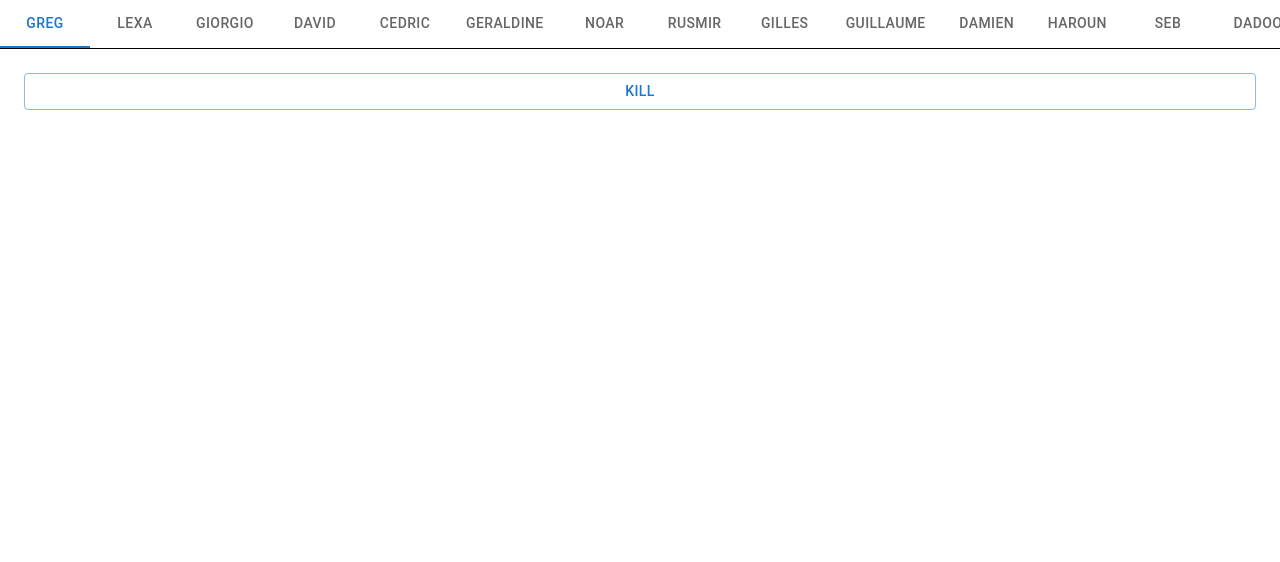
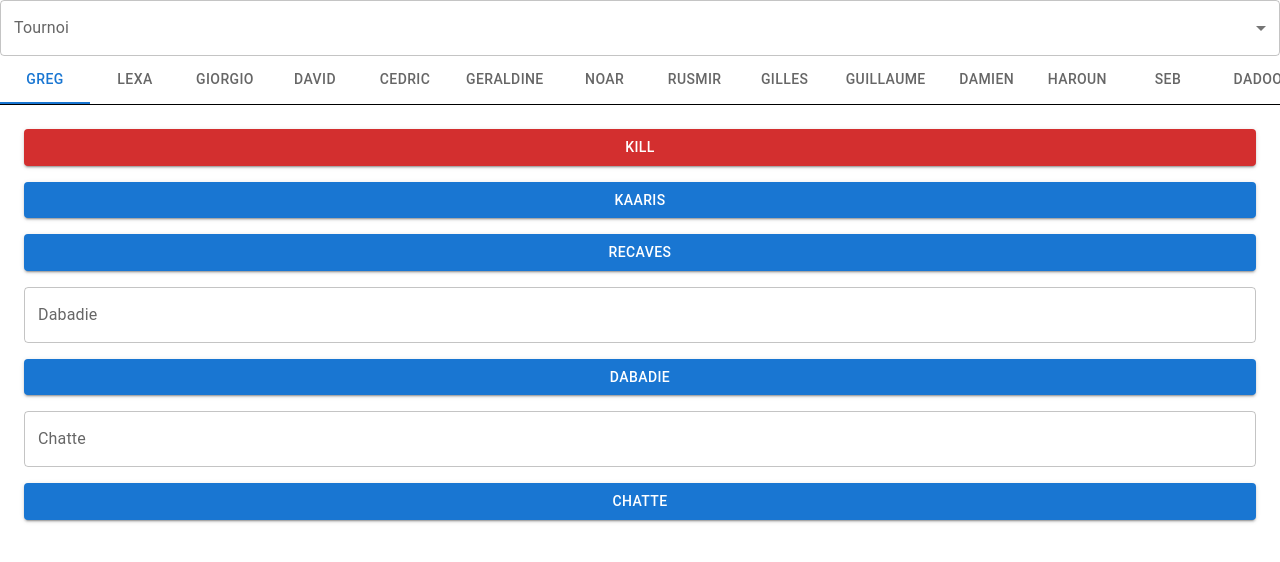
Before and after one commit to lexinho/bourlyleague, a React (Create React App) app in the folder frontend/: page / in a window 1280 px wide. Shown: the top 562 px of the page. Built offline with nearby package versions, Linux system fonts and the light colour scheme.

Commit message:
it works just fine

```diff
--- a/frontend/src/App.tsx
+++ b/frontend/src/App.tsx
@@ -1,10 +1,11 @@
 import "./App.css";
-import Player from "./Player";
+import Tournoi from "./Tournoi";
 
 function App() {
+
   return (
     <>
-      <Player player="Greg" />
+      <Tournoi />
     </>
   );
 }
--- a/frontend/src/Kill.tsx
+++ b/frontend/src/Fatality.tsx
@@ -11,16 +11,16 @@
 
 const killables = ['Greg', 'Lexa', 'Giorgio', 'David', 'Cedric', 'Geraldine', 'Noar', 'Rusmir', 'Gilles', 'Guillaume', 'Damien', 'Haroun', 'Seb', 'Dadoo', 'Amazon', 'Crinou'];
 
-function SimpleDialog(props: SimpleDialogProps) {
-  const { onClose, selectedValue, open } = props;
+function SimpleDialog(props: any) {
+  const { onClose, selectedValue, open, row, col, killedrow } = props;
 
   const handleClose = () => {
     onClose(selectedValue);
   };
 
   const handleListItemClick = (killable: string) => {
-    increment(57, 4)
-    kill(64, 4, killable)
+    increment(row, col)
+    kill(killedrow, col, killable)
     onClose(killable);
   };
 
@@ -38,15 +38,10 @@
   );
 }
 
-function Kill({ type }: { type: string }) {
+function Fatality({row, col, killedrow}: any) {
 
   const [open, setOpen] = useState(false);
   const [selectedValue, setSelectedValue] = useState(killables[1]);
-
-  // const toggleButtonState = () => {
-  //   increment(57, 4)
-  //   kill(64, 4, "Greg")
-  // };
 
   const handleClickOpen = () => {
     setOpen(true);
@@ -59,17 +54,19 @@
 
   return (
     <>
-    <Button variant="outlined" onClick={handleClickOpen}>
+    <Button variant="contained" color="error" onClick={handleClickOpen}>
         Kill
       </Button>
       <SimpleDialog
         selectedValue={selectedValue}
         open={open}
         onClose={handleClose}
+        row={row}
+        col={col}
+        killedrow={killedrow}
       />
-      {/* <Button variant="contained" onClick={toggleButtonState}>{type}</Button> */}
     </>
   )
 }
 
-export default Kill;
+export default Fatality;
--- /dev/null
+++ b/frontend/src/Increment.tsx
@@ -0,0 +1,17 @@
+import { Button } from "@mui/material";
+import { increment } from "./sheetrepo";
+
+function Increment({type, row, col}: any) {
+
+    const toggleButtonState = () => {
+        increment(row, col)
+    };
+
+    return (
+        <>
+          <Button variant="contained" onClick={toggleButtonState}>{type}</Button>
+        </>
+      )
+}
+
+export default Increment
--- a/frontend/src/Player.tsx
+++ b/frontend/src/Player.tsx
@@ -1,40 +1,8 @@
-import { Stack, Tab, Tabs, Typography } from "@mui/material";
+import { Tab, Tabs } from "@mui/material";
 import { Box } from "@mui/system";
 import { useState } from "react";
-import Kill from "./Kill";
+import TabPanel from "./TabPanel";
 
-interface TabPanelProps {
-  children?: React.ReactNode;
-  index: number;
-  value: number;
-}
-
-function TabPanel(props: TabPanelProps) {
-  const { children, value, index, ...other } = props;
-
-  return (
-    <div
-      role="tabpanel"
-      hidden={value !== index}
-      id={`simple-tabpanel-${index}`}
-      aria-labelledby={`simple-tab-${index}`}
-      {...other}
-    >
-      {value === index && (
-        <Box sx={{ p: 3 }}>
-          <Typography>{children}</Typography>
-            <Stack spacing={2}>
-              <Kill type="Kill" />
-              {/* <Increment type="Kaaris" />
-              <Increment type="Chatte" />
-              <Increment type="Dabadie" />
-              <Increment type="Recaves" /> */}
-            </Stack>
-        </Box>
-      )}
-    </div>
-  );
-}
 
 function a11yProps(index: number) {
   return {
@@ -43,7 +11,8 @@
   };
 }
 
-function Player({ player }: { player: string }) {
+function Player({ tournoi }: { tournoi: string }) {
+
   const [value, setValue] = useState(0);
 
   const handleChange = (event: React.SyntheticEvent, newValue: number) => {
@@ -52,13 +21,6 @@
 
   return (
     <div>
-      {/* <p>{player}</p> */}
-      {/* <Increment type="Kill" />
-      <Increment type="Kaaris" />
-      <Increment type="Chatte" />
-      <Increment type="Dabadie" />
-      <Increment type="Recaves" /> */}
-
       <Box sx={{ width: '100%' }}>
         <Box sx={{ borderBottom: 1, borderColor: 'divider' }}>
           <Tabs value={value} onChange={handleChange} aria-label="basic tabs example">
@@ -80,15 +42,22 @@
             <Tab label="Crinou" {...a11yProps(15)} />
           </Tabs>
         </Box>
-      <TabPanel value={value} index={0}>
-
-      </TabPanel>
-      <TabPanel value={value} index={1}>
-
-      </TabPanel>
-      <TabPanel value={value} index={2}>
-
-      </TabPanel>
+        <TabPanel value={value} index={0} tournoi={tournoi} />
+        <TabPanel value={value} index={1} tournoi={tournoi} />
+        <TabPanel value={value} index={2} tournoi={tournoi} />
+        <TabPanel value={value} index={3} tournoi={tournoi} />
+        <TabPanel value={value} index={4} tournoi={tournoi} />
+        <TabPanel value={value} index={5} tournoi={tournoi} />
+        <TabPanel value={value} index={6} tournoi={tournoi} />
+        <TabPanel value={value} index={7} tournoi={tournoi} />
+        <TabPanel value={value} index={8} tournoi={tournoi} />
+        <TabPanel value={value} index={9} tournoi={tournoi} />
+        <TabPanel value={value} index={10} tournoi={tournoi} />
+        <TabPanel value={value} index={11} tournoi={tournoi} />
+        <TabPanel value={value} index={12} tournoi={tournoi} />
+        <TabPanel value={value} index={13} tournoi={tournoi} />
+        <TabPanel value={value} index={14} tournoi={tournoi} />
+        <TabPanel value={value} index={15} tournoi={tournoi} />
       </Box>
     </div>
   );
--- /dev/null
+++ b/frontend/src/TabPanel.tsx
@@ -0,0 +1,43 @@
+import { Stack, Typography } from "@mui/material";
+import { Box } from "@mui/system";
+import Fatality from "./Fatality";
+import data from './data.json'
+import Increment from "./Increment";
+import Vote from "./Vote";
+
+interface TabPanelProps {
+    children?: React.ReactNode;
+    index: number;
+    value: number;
+    tournoi: string;
+  }
+
+  function TabPanel(props: TabPanelProps) {
+    const { children, value, index, tournoi, ...other } = props;
+
+    return (
+      <div
+        role="tabpanel"
+        hidden={value !== index}
+        id={`simple-tabpanel-${index}`}
+        aria-labelledby={`simple-tab-${index}`}
+        {...other}
+      >
+
+        {value === index && (
+          <Box sx={{ p: 3 }}>
+            <Typography>{children}</Typography>
+              <Stack spacing={2}>
+                <Fatality row={data.tournois[Number(tournoi)].kill.row} col={data.players[value].col} killedrow={data.tournois[Number(tournoi)].killed?.row} />
+                <Increment type="Kaaris" row={data.tournois[Number(tournoi)].kaaris.row} col={data.players[value].col}  />
+                <Increment type="Recaves" row={data.tournois[Number(tournoi)].recave.row} col={data.players[value].col}  />
+                <Vote type="Dabadie" row={data.tournois[Number(tournoi)].dabadie.row} col={data.players[value].col} />
+                <Vote type="Chatte" row={data.tournois[Number(tournoi)].chatte.row} col={data.players[value].col} />
+              </Stack>
+          </Box>
+        )}
+      </div>
+    );
+  }
+
+  export default TabPanel
--- /dev/null
+++ b/frontend/src/Tournoi.tsx
@@ -0,0 +1,66 @@
+import { FormControl, InputLabel, MenuItem, Select, SelectChangeEvent } from "@mui/material";
+import { useState } from "react";
+import Player from "./Player";
+
+function Tournoi() {
+
+    const [tournoi, setTournoi] = useState('');
+
+    const handleChangeSelect = (event: SelectChangeEvent) => {
+      setTournoi(event.target.value as string);
+    };
+
+    return (
+        <>
+            <FormControl fullWidth>
+            <InputLabel id="demo-simple-select-label">Tournoi</InputLabel>
+            <Select
+                labelId="demo-simple-select-label"
+                id="demo-simple-select"
+                value={tournoi}
+                label="Age"
+                onChange={handleChangeSelect}
+            >
+                <MenuItem value={0}>Tournoi #7 du 19/10/2021</MenuItem>
+                <MenuItem value={1}>Tournoi #8 du 26/10/2021</MenuItem>
+                <MenuItem value={2}>Tournoi #9 du 02/11/2021</MenuItem>
+                <MenuItem value={3}>Tournoi #10 du 09/11/2021</MenuItem>
+                <MenuItem value={4}>Tournoi #11 du 16/11/2021</MenuItem>
+                <MenuItem value={5}>Tournoi #12 du 23/11/2021</MenuItem>
+                <MenuItem value={6}>Tournoi #13 du 30/11/2021</MenuItem>
+                <MenuItem value={7}>Tournoi #14 du 07/12/2021</MenuItem>
+                <MenuItem value={8}>Tournoi #15 du 14/12/2021</MenuItem>
+                <MenuItem value={9}>Tournoi #16 du 21/12/2021</MenuItem>
+                <MenuItem value={10}>Tournoi #17 du 28/12/2021</MenuItem>
+                <MenuItem value={11}>Tournoi #18 du 02/11/2021</MenuItem>
+                <MenuItem value={12}>Tournoi #19 du 02/11/2021</MenuItem>
+                <MenuItem value={13}>Tournoi #20 du 02/11/2021</MenuItem>
+                <MenuItem value={14}>Tournoi #21 du 02/11/2021</MenuItem>
+                <MenuItem value={15}>Tournoi #22 du 02/11/2021</MenuItem>
+                <MenuItem value={16}>Tournoi #23 du 02/11/2021</MenuItem>
+                <MenuItem value={17}>Tournoi #24 du 02/11/2021</MenuItem>
+                <MenuItem value={18}>Tournoi #25 du 02/11/2021</MenuItem>
+                <MenuItem value={19}>Tournoi #26 du 02/11/2021</MenuItem>
+                <MenuItem value={20}>Tournoi #27 du 02/11/2021</MenuItem>
+                <MenuItem value={21}>Tournoi #28 du 02/11/2021</MenuItem>
+                <MenuItem value={22}>Tournoi #29 du 02/11/2021</MenuItem>
+                <MenuItem value={23}>Tournoi #30 du 02/11/2021</MenuItem>
+                <MenuItem value={24}>Tournoi #31 du 02/11/2021</MenuItem>
+                <MenuItem value={25}>Tournoi #32 du 02/11/2021</MenuItem>
+                <MenuItem value={26}>Tournoi #33 du 02/11/2021</MenuItem>
+                <MenuItem value={27}>Tournoi #34 du 02/11/2021</MenuItem>
+                <MenuItem value={28}>Tournoi #35 du 02/11/2021</MenuItem>
+                <MenuItem value={29}>Tournoi #36 du 02/11/2021</MenuItem>
+                <MenuItem value={30}>Tournoi #37 du 02/11/2021</MenuItem>
+                <MenuItem value={31}>Tournoi #38 du 02/11/2021</MenuItem>
+                <MenuItem value={32}>Tournoi #39 du 02/11/2021</MenuItem>
+                <MenuItem value={33}>Tournoi #40 du 02/11/2021</MenuItem>
+            </Select>
+            </FormControl>
+
+            <Player tournoi={tournoi} />
+        </>
+    )
+}
+
+export default Tournoi
--- /dev/null
+++ b/frontend/src/Vote.tsx
@@ -0,0 +1,25 @@
+import { Button, TextField } from "@mui/material";
+import { useState } from "react";
+import { update } from "./sheetrepo";
+
+function Vote({type, row, col}: any) {
+
+    const [count, setCount] = useState('')
+
+    const toggleButtonState = () => {
+        update(row, col, type, count)
+    };
+
+    const handleChange = (event: React.ChangeEvent<HTMLInputElement>) => {
+        setCount(event.target.value);
+    };
+
+    return (
+        <>
+          <TextField id="outlined-basic" label={type} variant="outlined" onChange={handleChange} />
+          <Button variant="contained" onClick={toggleButtonState}>{type}</Button>
+        </>
+      )
+}
+
+export default Vote
--- /dev/null
+++ b/frontend/src/data.json
@@ -0,0 +1,115 @@
+{
+    "players": [
+        {
+            "col": "3"
+        },
+        {
+            "col": "4"
+        },
+        {
+            "col": "5"
+        },
+        {
+            "col": "6"
+        },
+        {
+            "col": "7"
+        },
+        {
+            "col": "8"
+        },
+        {
+            "col": "9"
+        },
+        {
+            "col": "10"
+        },
+        {
+            "col": "11"
+        },
+        {
+            "col": "12"
+        },
+        {
+            "col": "13"
+        },
+        {
+            "col": "14"
+        },
+        {
+            "col": "15"
+        },
+        {
+            "col": "16"
+        },
+        {
+            "col": "17"
+        },
+        {
+            "col": "18"
+        }
+    ],
+    "tournois": [
+         {
+            "kill": {
+               "row": "57"
+            },
+            "kaaris": {
+               "row": "58"
+            },
+            "chatte": {
+               "row": "59"
+            },
+            "dabadie": {
+               "row": "60"
+            },
+            "recave": {
+               "row": "61"
+            },
+            "killed": {
+                "row": "64"
+            }
+         },
+         {
+            "kill": {
+               "row": "66"
+            },
+            "kaaris": {
+               "row": "67"
+            },
+            "chatte": {
+               "row": "68"
+            },
+            "dabadie": {
+               "row": "69"
+            },
+            "recave": {
+               "row": "70"
+            },
+            "killed": {
+                "row": "73"
+            }
+         },
+         {
+            "kill": {
+               "row": "75"
+            },
+            "kaaris": {
+               "row": "76"
+            },
+            "chatte": {
+               "row": "77"
+            },
+            "dabadie": {
+               "row": "78"
+            },
+            "recave": {
+               "row": "79"
+            },
+            "killed": {
+                "row": "82"
+            }
+         }
+
+      ]
+}
```
Also changed, not shown: frontend/src/sheetrepo.js (+9 -0 lines), 1 other file (tests, documents, lock files or other folders). Lines whose indentation alone changed are shown as unchanged.
